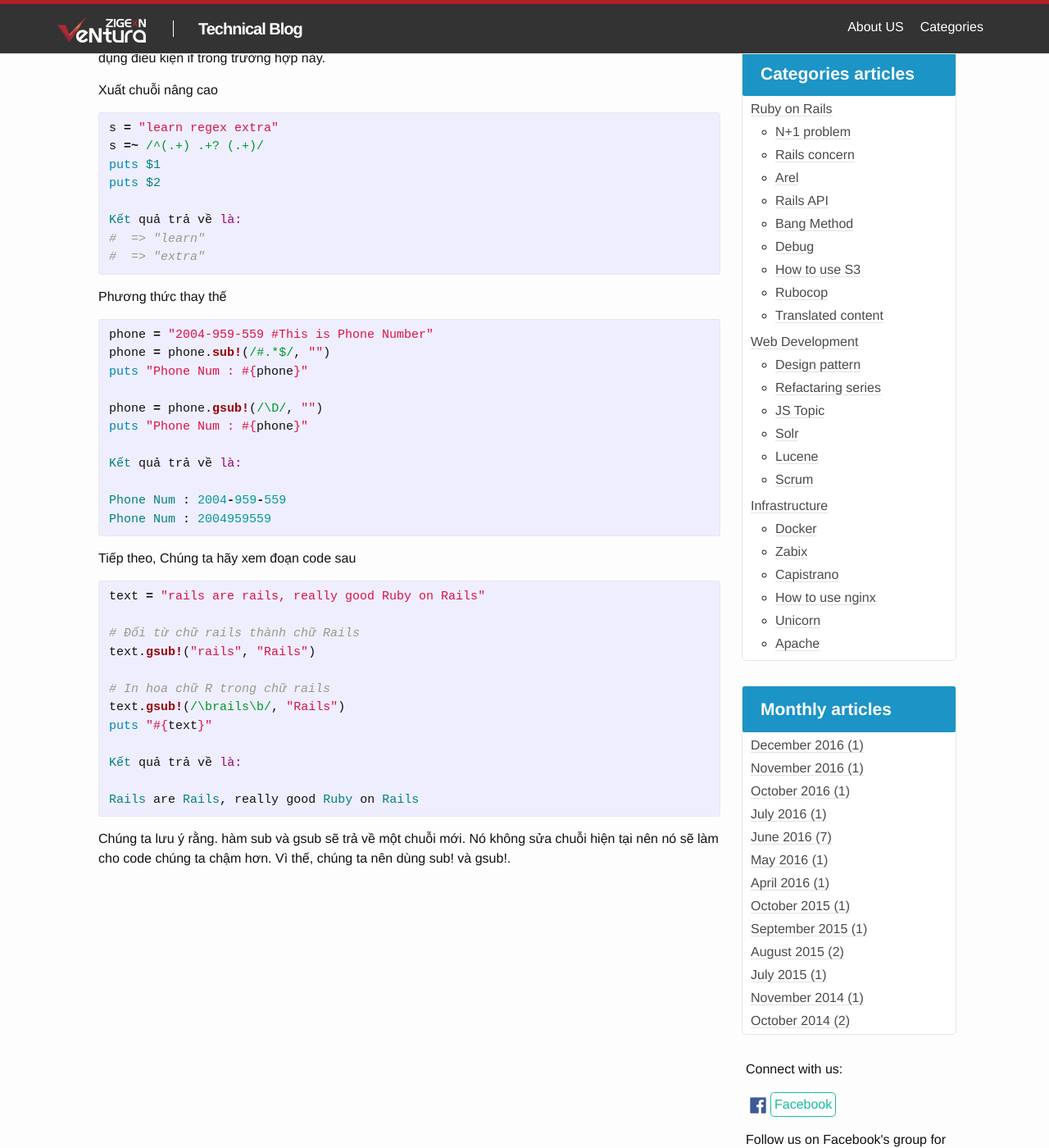
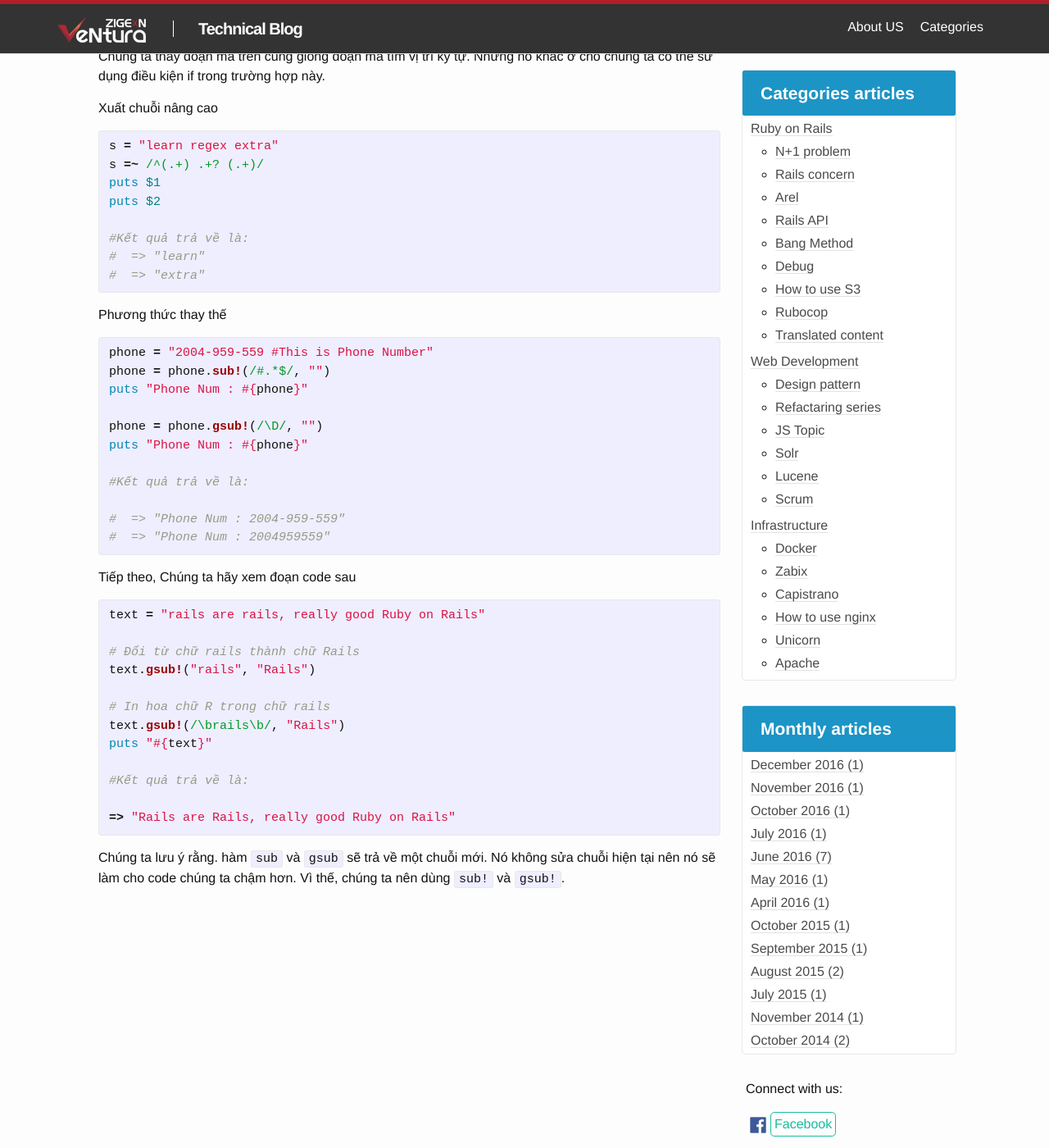
Before and after one commit to ZIGExN-VeNtura/ZIGExN-VeNtura.github.io, a Jekyll site: the page built from _posts/2016-12-23-regex-can-ban-trong-ruby.md, in a window 1280 px wide and 1400 px high, scrolled down 850 px. Shown: the whole window at 82% size. Built offline with Jekyll 4.4.1, drawn with Linux system fonts in a browser that asks for light colours; some of the changed text lies outside the part shown.

Commit message:
Format css

````diff
--- a/_posts/2016-12-23-regex-can-ban-trong-ruby.md
+++ b/_posts/2016-12-23-regex-can-ban-trong-ruby.md
@@ -20,10 +20,11 @@ Tìm vị trí ký tự hoặc nhiều ký tự trong một chuỗi.
 {% highlight ruby %}
 s = "/learn/regex"
 idx = s =~ /regex/
-Kết quả trả về là:
+
+#Kết quả trả về là:
 # => 7
 
-Nếu không tìm thấy sẽ trả về nil.
+#Nếu không tìm thấy sẽ trả về nil.
 {% endhighlight %}
 
 Kiểm tra ký tự hoặc nhiều ký tự có nằm trong chuỗi hay không?
@@ -36,8 +37,8 @@ else
   puts "not found"
 end
 
-Kết quả trả về là:
-# =>  found the chars
+#Kết quả trả về là:
+# =>  "found the chars"
 {% endhighlight %}
 
 Chúng ta thấy đoạn mã trên cũng giống đoạn mã tìm vị trí ký tự. Nhưng nó khác ở chổ chúng ta có thể sử dụng điều kiện if trong trường hợp này.
@@ -50,7 +51,7 @@ s =~ /^(.+) .+? (.+)/
 puts $1
 puts $2
 
-Kết quả trả về là:
+#Kết quả trả về là:
 #  => "learn"
 #  => "extra"
 {% endhighlight %}
@@ -65,10 +66,10 @@ puts "Phone Num : #{phone}"
 phone = phone.gsub!(/\D/, "")
 puts "Phone Num : #{phone}"
 
-Kết quả trả về là:
+#Kết quả trả về là:
 
-Phone Num : 2004-959-559
-Phone Num : 2004959559
+#  => "Phone Num : 2004-959-559"
+#  => "Phone Num : 2004959559"
 {% endhighlight %}
 
 Tiếp theo, Chúng ta hãy xem đoạn code sau
@@ -83,9 +84,9 @@ text.gsub!("rails", "Rails")
 text.gsub!(/\brails\b/, "Rails")
 puts "#{text}"
 
-Kết quả trả về là:
+#Kết quả trả về là:
 
-Rails are Rails, really good Ruby on Rails
+=> "Rails are Rails, really good Ruby on Rails"
 {% endhighlight %}
 
-Chúng ta lưu ý rằng. hàm sub và gsub sẽ trả về một chuỗi mới. Nó không sửa chuỗi hiện tại nên nó sẽ làm cho code chúng ta chậm hơn. Vì thế, chúng ta nên dùng sub! và gsub!.
+Chúng ta lưu ý rằng. hàm ```sub``` và ```gsub``` sẽ trả về một chuỗi mới. Nó không sửa chuỗi hiện tại nên nó sẽ làm cho code chúng ta chậm hơn. Vì thế, chúng ta nên dùng ```sub!``` và ```gsub!```.
````
Also changed, not shown: other parts of _posts/2016-12-23-regex-can-ban-trong-ruby.md (+1 -1 lines).
